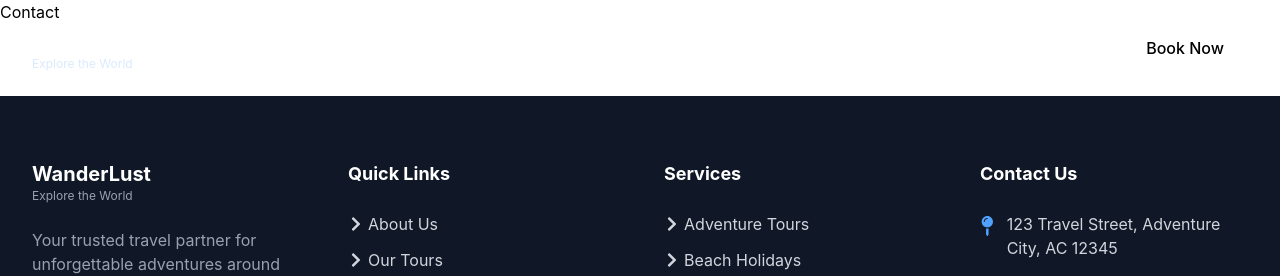
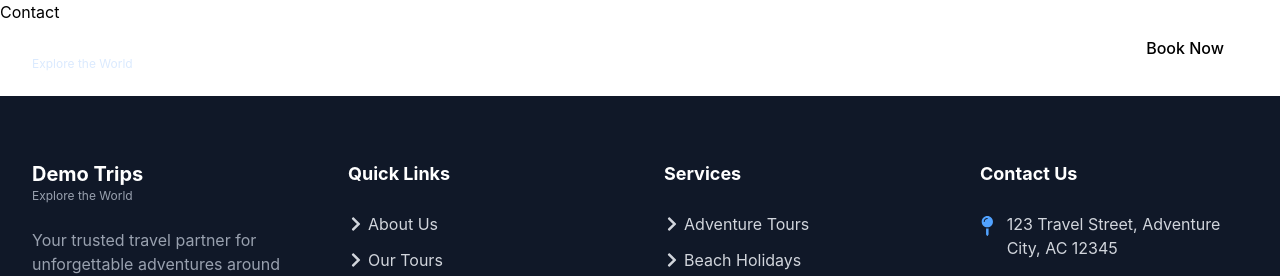
Before and after one commit to swapnil930/tours-and-trips-website, a React (Vite) app in the folder frontend/: page /contact in a window 1280 px wide. Shown: the top 276 px of the page. Built offline with nearby package versions, Linux system fonts and the light colour scheme.

Commit message:
Demo site name

```diff
--- a/frontend/src/components/common/footer/Footer.jsx
+++ b/frontend/src/components/common/footer/Footer.jsx
@@ -9,7 +9,7 @@
           <div>
             <div className="flex items-center space-x-2 mb-6">
               <div>
-                <h3 className="text-xl font-bold text-white">WanderLust</h3>
+                <h3 className="text-xl font-bold text-white">Demo Trips</h3>
                 <p className="text-xs text-gray-400">Explore the World</p>
               </div>
             </div>
--- a/frontend/src/components/common/header/Header.jsx
+++ b/frontend/src/components/common/header/Header.jsx
@@ -40,7 +40,7 @@
           <div className="flex items-center space-x-2">
             <div>
               <h1 className={`text-2xl font-bold ${scrolled ? 'text-gray-900' : 'text-white'}`}>
-                WanderLust
+                Demo Trips
               </h1>
               <p className={`text-xs ${scrolled ? 'text-gray-600' : 'text-blue-100'}`}>
                 Explore the World
```
